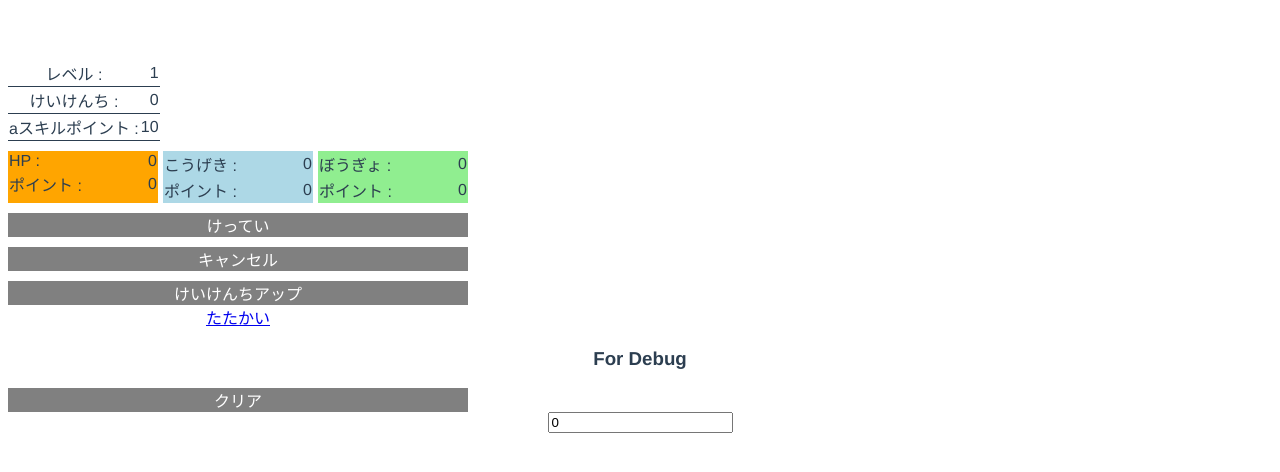
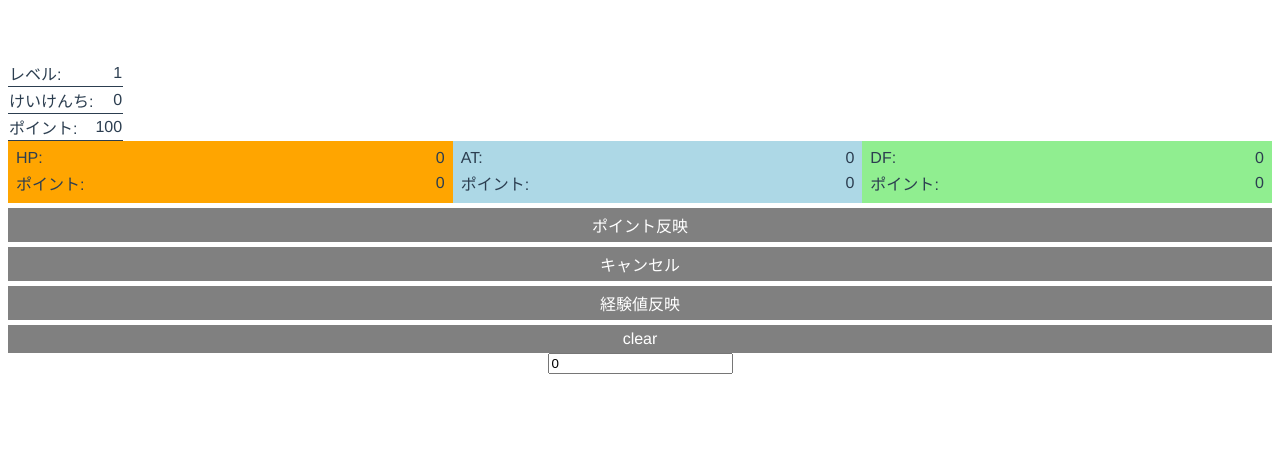
Before and after one commit to shorie9293/mytodo, a Vue app: page / in a window 1280 px wide. Shown: the top 472 px of the page. Built offline with nearby package versions, Linux system fonts and the light colour scheme.

Commit message:
first commit

```diff
--- a/src/App.vue
+++ b/src/App.vue
@@ -1,17 +1,17 @@
 <template>
-  <div id="app">
-    <MainMenu/>
+  <div id="App">
+    <StatusComponent/>
   </div>
 </template>
 
 <script>
-import MainMenu from './components/TsunaQuest.vue'
+import StatusComponent from './components/organisms/StatusComponent'
 
 export default {
   name: 'App',
   components: {
-    MainMenu
-  }
+    StatusComponent
+  },
 }
 </script>
 
@@ -24,4 +24,5 @@ export default {
   color: #2c3e50;
   margin-top: 60px;
 }
+
 </style>
--- /dev/null
+++ b/src/components/atoms/Button.vue
@@ -0,0 +1,23 @@
+<template>
+  <div class="bt">{{ title }}</div>
+</template>
+
+<script>
+export default {
+  name: "Button",
+  props: {
+    title: String
+  }
+}
+</script>
+
+<style scoped>
+  .bt {
+    width: auto;
+    margin-top: 5px;
+    background-color: gray;
+    color: white;
+    padding: 5px;
+    cursor: pointer;
+  }
+</style>
--- /dev/null
+++ b/src/components/molecules/StatusData.vue
@@ -0,0 +1,32 @@
+<template>
+  <tr class="data">
+    <td class="item">{{ item }}</td>
+    <td class="value">{{ value }}</td>
+  </tr>
+</template>
+
+<script>
+
+export default {
+  name: "StatusData",
+  props: {
+    item: String,
+    value: Number
+  }
+}
+
+</script>
+
+<style scoped>
+  .item {
+    text-align: left;
+  }
+  .item::after {
+    content: ":";
+  }
+  .value {
+    text-align: right;
+    width: auto;
+  }
+
+</style>
--- /dev/null
+++ b/src/components/organisms/LevelData.vue
@@ -0,0 +1,34 @@
+<template>
+  <table>
+    <StatusData item="レベル" :value="level" class="tb"/>
+    <StatusData item="けいけんち" :value="exp" class="tb"/>
+    <StatusData item="ポイント" :value="point" class="tb"/>
+  </table>
+</template>
+
+<script>
+import StatusData from '../molecules/StatusData'
+
+export default {
+  name: "LevelData",
+  components: {
+    StatusData
+  },
+  props: {
+    level: Number,
+    exp: Number,
+    point: Number
+  }
+}
+</script>
+
+<style scoped>
+  table {
+    display: table-row;
+    width: 200px;
+    border-collapse: collapse;
+  }
+  .tb {
+    border-bottom: 1px solid;
+  }
+</style>
--- /dev/null
+++ b/src/components/organisms/StatusComponent.vue
@@ -0,0 +1,138 @@
+<template>
+  <div style="width: auto;">
+    <LevelData :level="lvdata.lv" :exp="lvdata.exp" :point="lvdata.pt" style="margin-bottom: 10px;"/>
+    <StatusPanel v-for="(item,index) in sts"
+      :key="index"
+      :item="item.itm"
+      :value="item.vl"
+      :point="item.pt"
+      :class="item.cl"
+      @click="countUp(index)"
+      />
+    <Button @click=ptToVl title="ポイント反映"></Button>
+    <Button @click=ptToSkpt title="キャンセル"></Button>
+    <Button @click=expstockToExp title="経験値反映">PT</Button>
+    <Button @click=clear title="clear">PT</Button>
+    <input type="number" v-model="lvdata.stexp">
+  </div>
+</template>
+
+<script>
+import StatusPanel from './StatusPanel'
+import LevelData from './LevelData'
+import Button from '../atoms/Button'
+
+export default {
+  name: "StatusComponent",
+  components: {
+    StatusPanel,
+    LevelData,
+    Button
+  },
+  data: function(){
+    return {
+      sts: [
+        {itm: "HP", vl: 0, pt: 0, cl:"box1"},
+        {itm: "AT", vl: 0, pt: 0, cl:"box2"},
+        {itm: "DF", vl: 0, pt: 0, cl:"box3"}
+        ],
+      lvdata: {
+        lv: 1,
+        exp: 0,
+        pt: 100,
+        stexp: 0
+      }
+    }
+  },
+  watch: {
+    sts: {
+      handler: function() {
+        localStorage.setItem('status', JSON.stringify(this.sts));
+        localStorage.setItem('leveldata', JSON.stringify(this.lvdata));
+      },
+      deep: true
+    },
+    lvdata: {
+      handler: function() {
+        localStorage.setItem('status', JSON.stringify(this.sts));
+        localStorage.setItem('leveldata', JSON.stringify(this.lvdata));
+      },
+      deep: true
+    },
+    'lvdata.exp': function(value) {
+      let levelUPValue = 30;
+
+      if (value >= levelUPValue) {
+        this.lvdata.lv++;
+        this.lvdata.exp -= levelUPValue;
+        localStorage.setItem('leveldata', JSON.stringify(this.lvdata));
+      }
+
+    }
+  },
+  mounted: function() {
+    this.sts = JSON.parse(localStorage.getItem('status'))  || [
+      {itm: "HP", vl: 0, pt: 0, cl:"box1"},
+      {itm: "AT", vl: 0, pt: 0, cl:"box2"},
+      {itm: "DF", vl: 0, pt: 0, cl:"box3"}
+    ];
+    this.lvdata = JSON.parse(localStorage.getItem('leveldata'))  || {lv: 1, exp: 0, pt: 100, stexp: 0};
+
+  },
+  methods: {
+    countUp: function(n) {
+      if (this.lvdata.pt <= 0) {
+        return;
+      }
+      this.sts[n].pt += 1
+      this.lvdata.pt -= 1
+    },
+    ptToVl: function() {
+      this.sts.forEach(element => {
+        element.vl += element.pt
+        element.pt = 0
+      });
+    },
+    ptToSkpt: function() {
+      this.sts.forEach(element => {
+        this.lvdata.pt += element.pt
+        element.pt = 0
+      });
+    },
+    expstockToExp: function() {
+      if (this.lvdata.stexp <= 0) {
+        return;
+      }
+      this.lvdata.exp += Number(this.lvdata.stexp);
+      this.lvdata.stexp = 0;
+    },
+    clear: function() {
+      localStorage.setItem('status', JSON.stringify([
+        {itm: "HP", vl: 0, pt: 0, cl:"box1"},
+        {itm: "AT", vl: 0, pt: 0, cl:"box2"},
+        {itm: "DF", vl: 0, pt: 0, cl:"box3"}
+      ]));
+      localStorage.setItem('leveldata', JSON.stringify({
+        lv: 1, exp: 0, pt: 100, stexp: 0
+      }));
+    }
+  }
+
+}
+</script>
+
+<style scoped>
+
+.box1 {
+  background-color: orange;
+}
+
+.box2 {
+  background-color: lightblue;
+}
+
+.box3 {
+  background-color: lightgreen;
+}
+
+</style>
--- /dev/null
+++ b/src/components/organisms/StatusPanel.vue
@@ -0,0 +1,46 @@
+<template>
+  <div class="box">
+    <table class="status-data">
+      <StatusData :item="item" :value="value"/>
+      <StatusData item="ポイント" :value="point"/>
+    </table>
+  </div>
+</template>
+
+<script>
+import StatusData from '../molecules/StatusData'
+
+export default {
+  name: "StatusPanel",
+  components: {
+    StatusData
+  },
+  props: {
+    item: String,
+    value: Number,
+    point: Number
+  },
+  methods: {
+    countUp: function(p) {
+      return p + 1;
+    }
+  }
+}
+
+</script>
+
+<style scoped>
+  .status-data {
+    table-layout: fixed;
+    width: 100%;
+  }
+  .box {
+    width: auto;
+    height: auto;
+    padding: 5px;
+    vertical-align: middle;
+    display: table-cell;
+    cursor: pointer;
+    user-select: none;
+  }
+</style>
```
